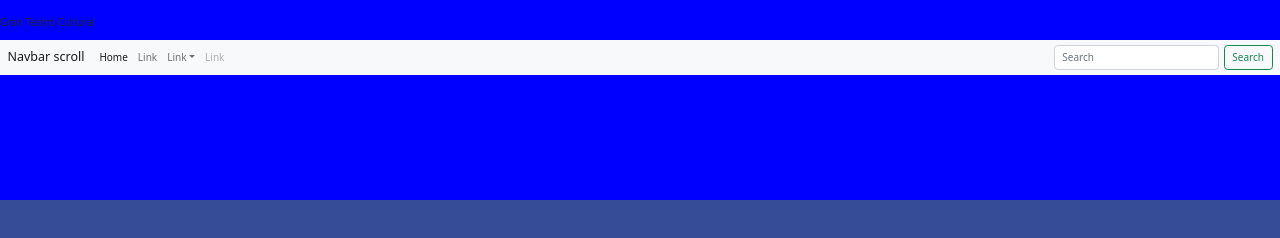
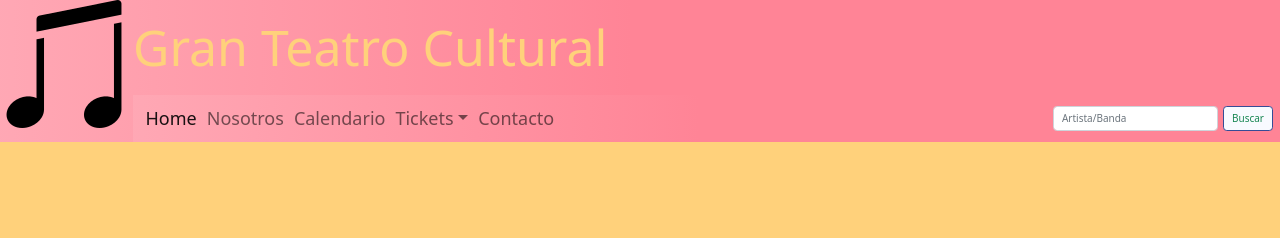
Before and after one commit to matias-z2101/El-Gran-Teatro-Cultural, a plain HTML site: page index.html in a window 1280 px wide. Drawn offline with nearby package versions, Linux system fonts and the light colour scheme.

Commit message:
se finaliza el header con sus estilos

```diff
--- a/css/style.css
+++ b/css/style.css
@@ -1,16 +1,61 @@
 /*Header*/
-.header {
+@import url("https://fonts.googleapis.com/css2?family=Roboto:wght@300;500;700&display=swap");
+header {
   width: 100%;
-  height: 200px;
-  background-color: blue; }
-  .header .header__name__logo {
+  height: auto;
+  display: flex;
+  flex-direction: row;
+  background: linear-gradient(90deg, #364c96 35%, white 49%, #ff8496 83%);
+  animation-name: animacion;
+  animation-iteration-count: infinite;
+  animation-duration: 12s;
+  animation-delay: 0s;
+  background-size: 500% 500%; }
+  header .header__logo {
     width: auto;
-    height: auto;
-    background-color: blue; }
-  .header .header__navbar {
+    height: auto; }
+  header .header__container__name__navbar {
+    margin-left: 5px;
     width: 100%;
     height: auto;
-    background-color: blue; }
+    display: flex;
+    flex-direction: column;
+    justify-content: space-between; }
+  header .header__name {
+    width: 100%;
+    height: auto;
+    margin-top: 10px;
+    font-size: large;
+    font-size: 50px;
+    color: #ffd17b; }
+  header nav {
+    font-size: large;
+    background: linear-gradient(90deg, #364c96 35%, white 49%, #ff8496 83%);
+    animation-name: animacion;
+    animation-iteration-count: infinite;
+    animation-duration: 12s;
+    animation-delay: 0s;
+    background-size: 500% 500%; }
+    header nav .form-control {
+      color: #364c96; }
+    header nav:hover {
+      color: #ff8496; }
+    header nav .btn-outline-success {
+      border: solid 1px #364c96;
+      background-color: #f8faff; }
+      header nav .btn-outline-success:hover {
+        background-color: #ff8496;
+        border: solid 1px white; }
+
+@keyframes animacion {
+  0% {
+    background-position: 5% 0%; }
+  25% {
+    background-position: 35% 0%; }
+  50% {
+    background-position: 96% 0%; }
+  100% {
+    background-position: 5% 0%; } }
 
 /*Normalize*/
 * {
@@ -27,11 +72,20 @@ a {
 ul {
   list-style-type: none; }
 
-img {
-  width: 100%; }
-
 /*Body*/
 body {
   width: 100%;
   height: auto;
-  background-color: #364c96; }
+  background-color: #ffd17b; }
+
+.type__over__ligth {
+  font-family: 'Overpass', sans-serif;
+  font-weight: 300; }
+
+.type__over__medium {
+  font-family: 'Overpass', sans-serif;
+  font-weight: 500; }
+
+.type__over__bold {
+  font-family: 'Overpass', sans-serif;
+  font-weight: 700; }
--- a/index.html
+++ b/index.html
@@ -10,42 +10,44 @@
     <title>Document</title>
 </head>
 <body>
-    <header class="header">
-        <div class="header__name__logo">
-            <img src="" alt="">
-            <p>Gran Teatro Cultural</p>
+    <header>
+        <div class="header__logo">
+            <a href="index.html"><img src="./images/icono.png" alt="Logo"></a>
         </div>
-        <div class="header__navbar">
+        <div class="header__container__name__navbar">
+            <p class="header__name">Gran Teatro Cultural</p>
                 <nav class="navbar navbar-expand-lg bg-light">
                     <div class="container-fluid">
-                    <a class="navbar-brand" href="#">Navbar scroll</a>
-                    <button class="navbar-toggler" type="button" data-bs-toggle="collapse" data-bs-target="#navbarScroll" aria-controls="navbarScroll" aria-expanded="false" aria-label="Toggle navigation">
-                        <span class="navbar-toggler-icon"></span>
-                    </button>
                         <div class="collapse navbar-collapse" id="navbarScroll">
                             <ul class="navbar-nav me-auto my-2 my-lg-0 navbar-nav-scroll" style="--bs-scroll-height: 100px;">
                                 <li class="nav-item">
                                     <a class="nav-link active" aria-current="page" href="#">Home</a>
                                 </li>
                                 <li class="nav-item">
-                                <a class="nav-link" href="#">Link</a>
+                                    <a class="nav-link" href="#">Nosotros</a>
+                                </li>
+                                <li class="nav-item">
+                                    <a class="nav-link" href="#">Calendario</a>
                                 </li>
                                 <li class="nav-item dropdown">
-                                <a class="nav-link dropdown-toggle" href="#" id="navbarScrollingDropdown" role="button" data-bs-toggle="dropdown" aria-expanded="false">Link</a>
+                                    <a class="nav-link dropdown-toggle" href="#" id="navbarScrollingDropdown" role="button" data-bs-toggle="dropdown" aria-expanded="false">Tickets</a>
                                     <ul class="dropdown-menu" aria-labelledby="navbarScrollingDropdown">
-                                    <li><a class="dropdown-item" href="#">Action</a></li>
-                                    <li><a class="dropdown-item" href="#">Another action</a></li>
-                                    <li><hr class="dropdown-divider"></li>
-                                    <li><a class="dropdown-item" href="#">Something else here</a></li>
+                                        <li><a class="dropdown-item" href="#">Soda Stereo</a></li>
+                                        <li><a class="dropdown-item" href="#">The Beatles</a></li>
+                                        <li><a class="dropdown-item" href="#">The Black Keys</a></li>
+                                        <li><a class="dropdown-item" href="#">Artic Monkeys</a></li>
+                                        <li><hr class="dropdown-divider">Proximamente</li>
+                                        <li><a class="dropdown-item" href="#">Dua Lipa</a></li>
+                                        <li><a class="dropdown-item" href="#">Queen</a></li>
                                     </ul>
                                 </li>
                                 <li class="nav-item">
-                                <a class="nav-link disabled">Link</a>
+                                    <a class="nav-link" href="#">Contacto</a>
                                 </li>
                             </ul>
                             <form class="d-flex" role="search">
-                            <input class="form-control me-2" type="search" placeholder="Search" aria-label="Search">
-                            <button class="btn btn-outline-success" type="submit">Search</button>
+                                <input class="form-control me-2" type="search" placeholder="Artista/Banda" aria-label="Search">
+                                <button class="btn btn-outline-success" type="submit">Buscar</button>
                             </form>
                         </div>
                     </div>
--- a/scss/_body.scss
+++ b/scss/_body.scss
@@ -2,5 +2,5 @@
 body{
     width: 100%;
     height: auto;
-    background-color: $first;
+    background-color: $third;
 }
--- a/scss/_header.scss
+++ b/scss/_header.scss
@@ -1,16 +1,56 @@
 /*Header*/
-.header{
+header{
     width: 100%;
-    height: 200px;
-    background-color: blue;
-    .header__name__logo{
+    height: auto;
+    display: flex;
+    flex-direction: row;
+    background: linear-gradient(90deg, #364c96 35%, white 49%, #ff8496 83%);
+    animation-name: animacion;
+    animation-iteration-count: infinite;
+    animation-duration: 12s;
+    animation-delay: 0s;
+    background-size: 500% 500%;
+    .header__logo{
         width: auto;
         height: auto;
-        background-color: blue;
     }
-        .header__navbar{
+    .header__container__name__navbar{
+        margin-left: 5px;
+        width: 100%;
+        height: auto;
+        display: flex;
+        flex-direction: column;
+        justify-content: space-between;
+    }
+        .header__name{
             width: 100%;
             height: auto;
-            background-color: blue;
+            margin-top: 10px;
+            font-size: large;
+            font-size: 50px;
+            color: #ffd17b;
+        }
+        nav{
+            font-size: large;
+            background: linear-gradient(90deg, #364c96 35%, white 49%, #ff8496 83%);
+            animation-name: animacion;
+            animation-iteration-count: infinite;
+            animation-duration: 12s;
+            animation-delay: 0s;
+            background-size: 500% 500%;
+                .form-control{
+                    color: #364c96;
+                }
+                    &:hover{
+                        color: #ff8496;
+                    }
+                .btn-outline-success{
+                    border: solid 1px #364c96;
+                    background-color: #f8faff;
+                    &:hover{
+                        background-color: #ff8496;
+                        border: solid 1px white;
+                    }
+                }
         }
 }
--- a/scss/_normalize.scss
+++ b/scss/_normalize.scss
@@ -13,6 +13,3 @@ a{
 ul{
     list-style-type: none;
 }
-img{
-    width: 100%;
-}
--- a/scss/index.scss
+++ b/scss/index.scss
@@ -8,3 +8,4 @@
 @import "./nosotros";
 @import "./variables";
 @import "./body";
+@import "./@import";
```
Also changed, not shown: scss/_keyframes.scss (+14 -0 lines). Lines whose indentation alone changed are shown as unchanged.
